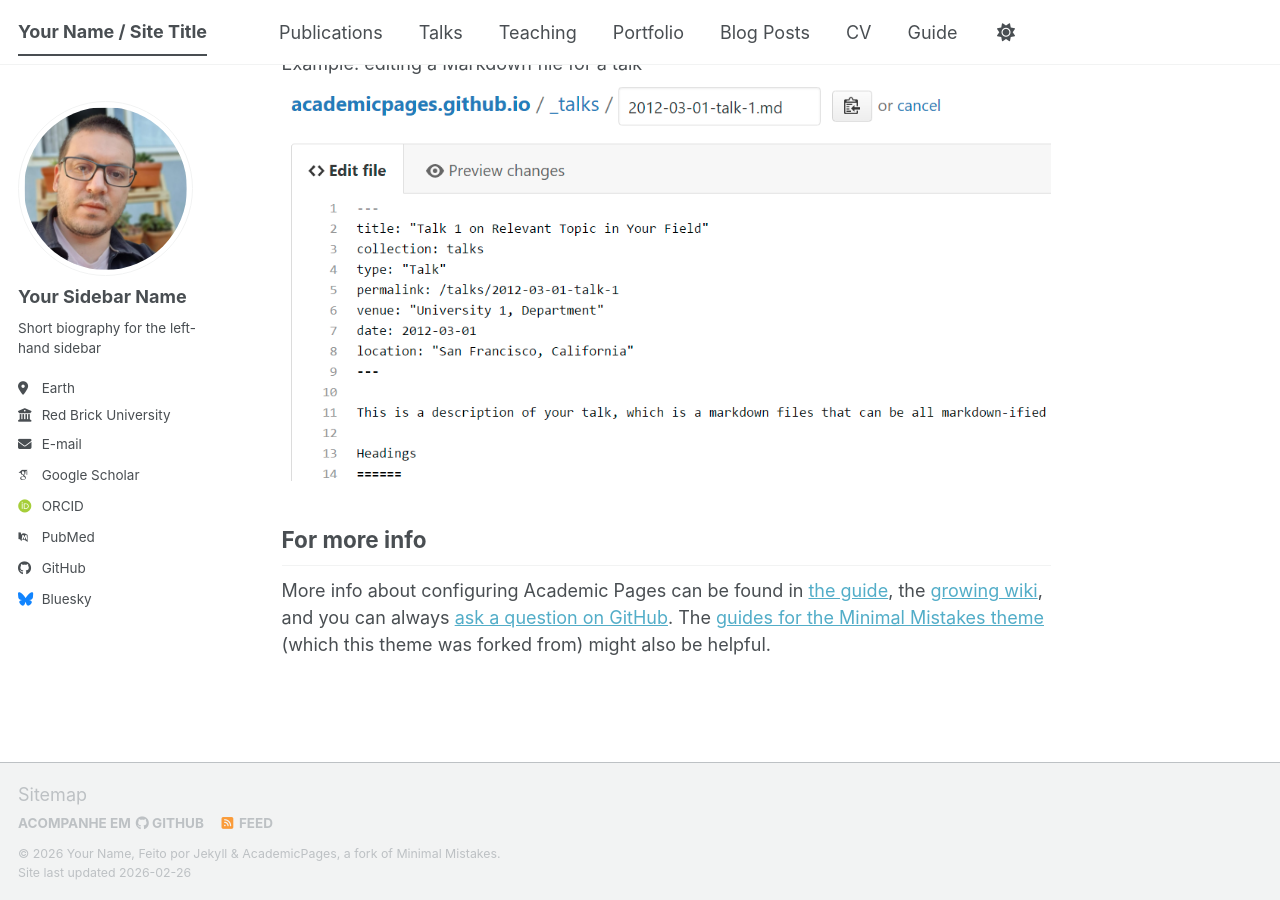
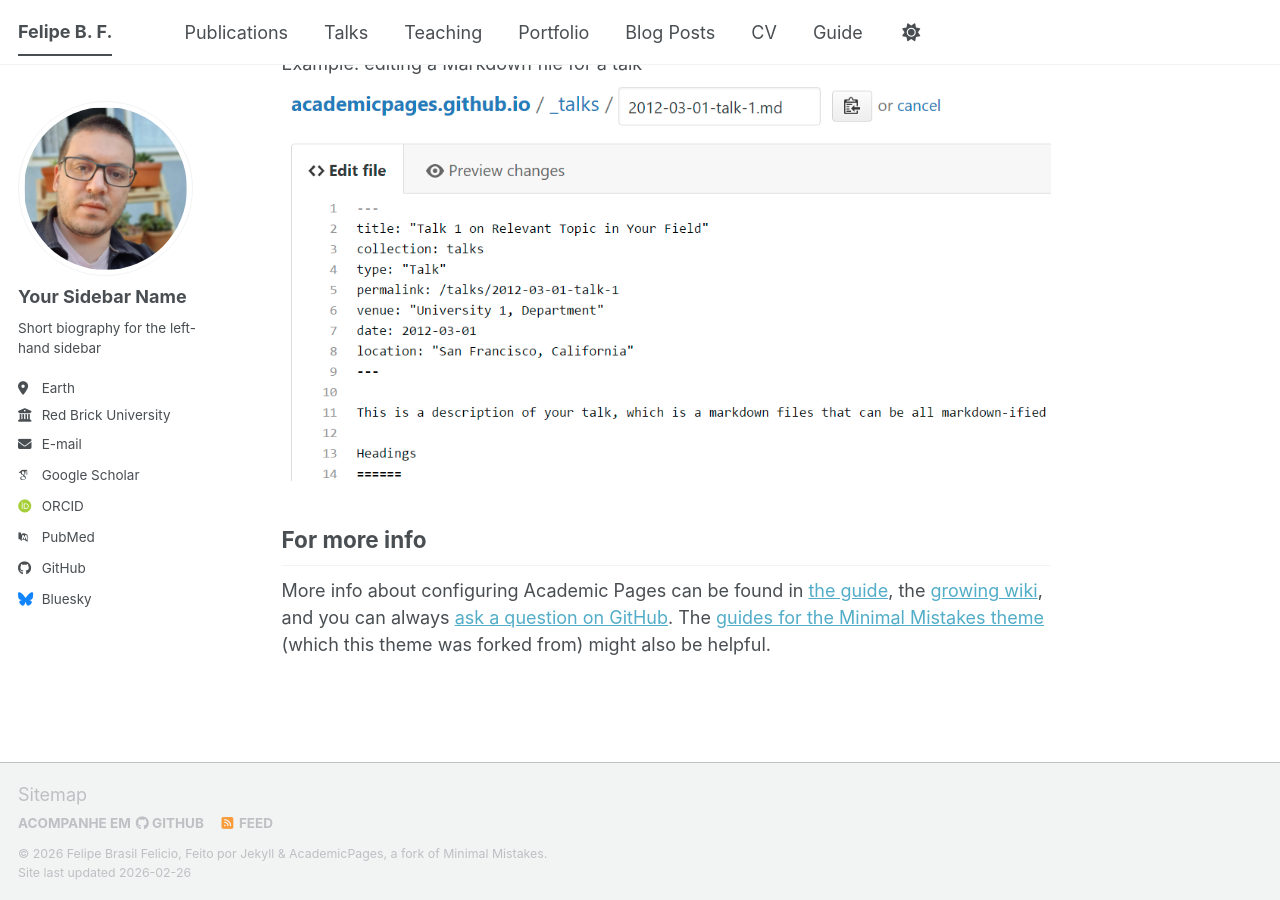
Before and after one commit to felipebrasilblog/felipebrasilprofile.github.io, a Jekyll site: the page built from _pages/about.md, in a window 1280 px wide and 900 px high, scrolled down 2720 px. Built offline with Jekyll 4.4.1, drawn with Linux system fonts in a browser that asks for light colours; some web fonts are replaced; a script bundle is joined from its source files by our own code; library files that are not in the unit come from our copies.

Commit message:
Update _config.yml

```diff
--- a/_config.yml
+++ b/_config.yml
@@ -9,10 +9,10 @@
 # Basic Site Settings
 locale                   : "pt-BR"
 site_theme               : "default" # The available themes options are "default", "air", "sunrise", "mint", "dirt" and "contrast"
-title                    : "Your Name / Site Title"
+title                    : "Felipe B. F."
 title_separator          : "-"
-name                     : &name "Your Name"
-description              : &description "Your Name's academic portfolio"   # Update this with a general description of your site, this is the default if not overridden by a page
+name                     : &name "Felipe Brasil Felicio"
+description              : &description "Felipe Brasil Felicio"   # Update this with a general description of your site, this is the default if not overridden by a page
 url                      : https://felipebrasilblog.github.io # The base hostname & protocol for your site e.g. "https://[your GitHub username].github.io",
                                                            # or if you already have some other page hosted on Github then use "https://[your GitHub username].github.io/[Your Repo Name]"
 baseurl                  : /felipebrasilprofile.github.io # the subpath of your site, e.g. "/blog"
```
